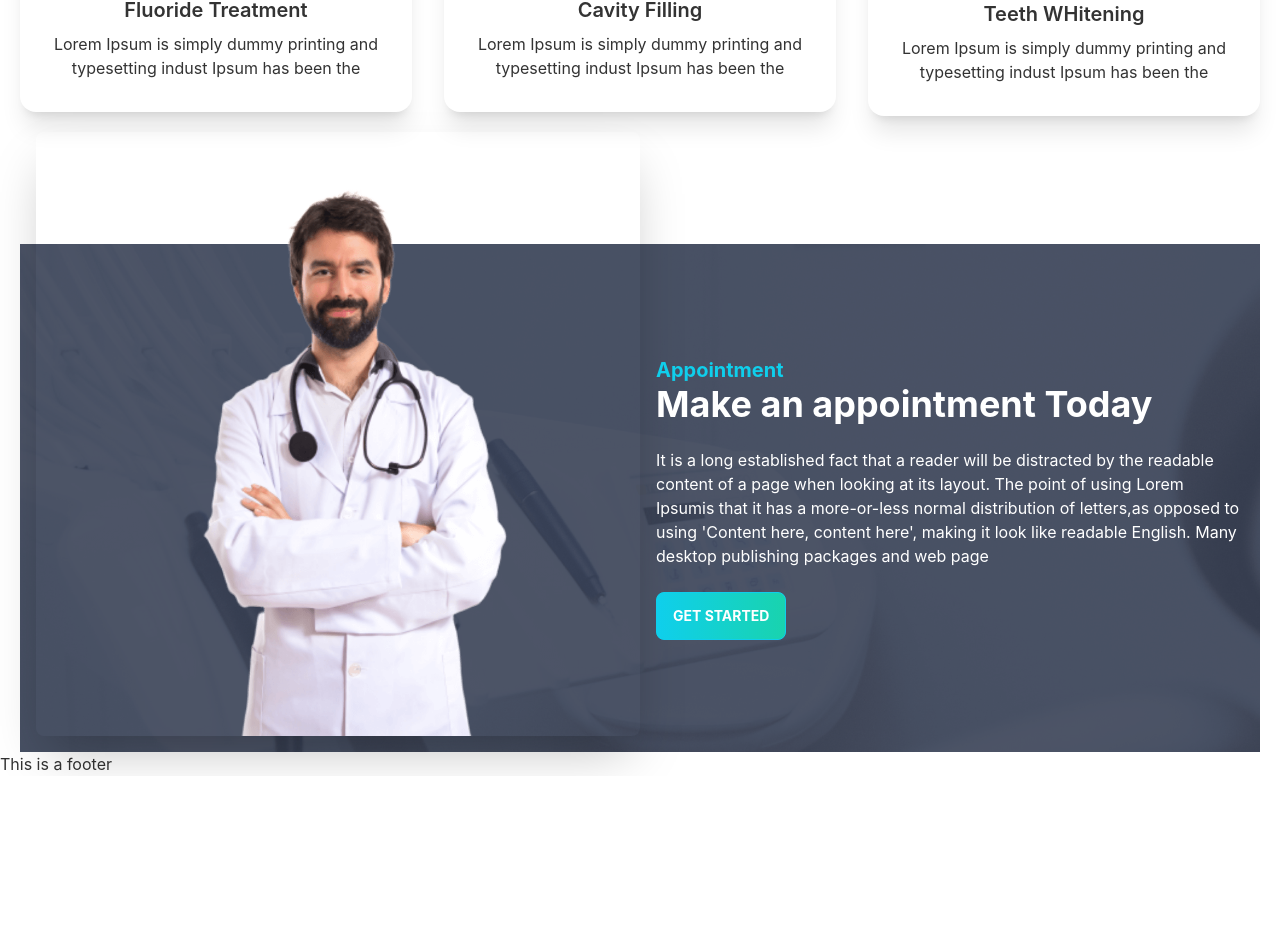
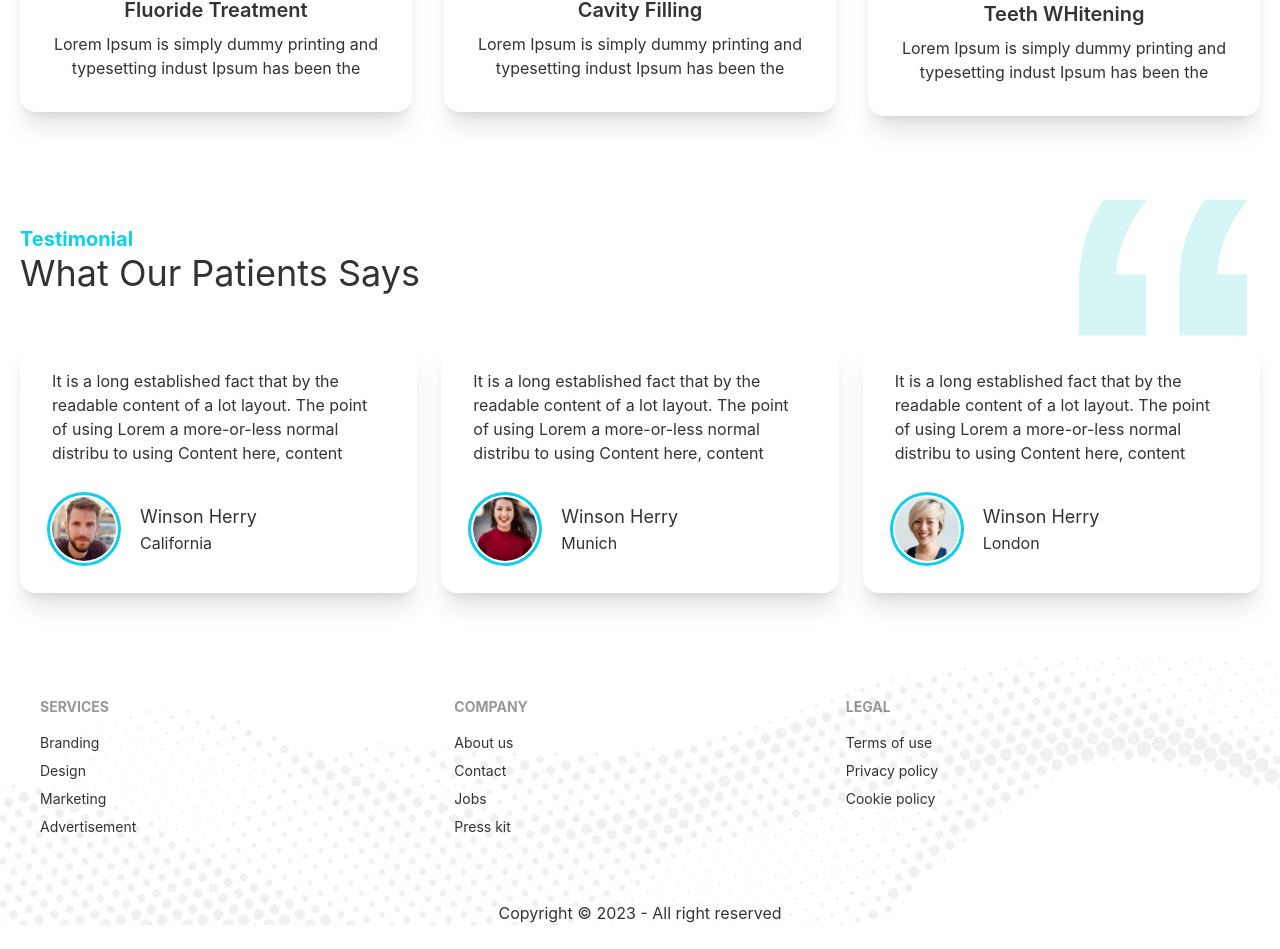
Before and after one commit to Sayeednayeem1/doctors-portal-client-side, a React (Create React App) app: page / in a window 1280 px wide. Shown: the part 1040-1989 px from the top of the page. Before the commit the page ends 1816 px from the top, so only its background shows below. Built offline with nearby package versions, Linux system fonts and the light colour scheme.

Commit message:
updated the footer and added Testimonial component to the home route

```diff
--- a/src/pages/Home/Home/Home.js
+++ b/src/pages/Home/Home/Home.js
@@ -3,6 +3,7 @@ import Banner from '../Banner/Banner';
 import InfoCards from '../InfoCards/InfoCards';
 import MakeAppointment from '../MakeAppointment/MakeAppointment';
 import Services from '../Services/Services';
+import Testimonial from '../Testimonial/Testimonial';
 
 const Home = () => {
     return (
@@ -10,7 +11,8 @@ const Home = () => {
             <Banner />
             <InfoCards />
             <Services />
-            <MakeAppointment />
+            {/* <MakeAppointment /> */}
+            <Testimonial />
         </div>
     );
 };
--- /dev/null
+++ b/src/pages/Home/Testimonial/Review.js
@@ -0,0 +1,29 @@
+import React from 'react';
+
+const Review = ({ review }) => {
+
+    const { name, city, description, image } = review;
+
+    return (
+        <div>
+            <div className="card shadow-xl">
+                <div className="card-body">
+                    <p>{description}</p>
+                    <div className="flex items-center mt-6">
+                        <div className="avatar mr-6">
+                            <div className="w-16 rounded-full ring ring-primary ring-offset-base-100 ring-offset-2">
+                                <img src={image} alt='' />
+                            </div>
+                        </div>
+                        <div>
+                            <h5 className="text-lg">{name}</h5>
+                            <h4 className="">{city}</h4>
+                        </div>
+                    </div>
+                </div>
+            </div>
+        </div>
+    );
+};
+
+export default Review;
--- /dev/null
+++ b/src/pages/Home/Testimonial/Testimonial.js
@@ -0,0 +1,58 @@
+import React from 'react';
+import quote from "../../../assets/icons/quote.svg";
+import people1 from '../../../assets/images/people1.png'
+import people2 from '../../../assets/images/people2.png'
+import people3 from '../../../assets/images/people3.png'
+import Review from './Review';
+
+const Testimonial = () => {
+
+    const reviews = [
+        {
+            id: 1,
+            name: "Winson Herry",
+            description: "It is a long established fact that by the readable content of a lot layout. The point of using Lorem a more-or-less normal distribu to using Content here, content",
+            city: "California",
+            image: people1
+        },
+        {
+            id: 2,
+            name: "Winson Herry",
+            description: "It is a long established fact that by the readable content of a lot layout. The point of using Lorem a more-or-less normal distribu to using Content here, content",
+            city: "Munich",
+            image: people2
+        },
+        {
+            id: 3,
+            name: "Winson Herry",
+            description: "It is a long established fact that by the readable content of a lot layout. The point of using Lorem a more-or-less normal distribu to using Content here, content",
+            city: "London",
+            image: people3
+        }
+
+    ];
+
+    return (
+        <section className='mt-16'>
+            <div className='flex justify-between items-center'>
+                <div>
+                    <h4 className='text-xl text-primary font-bold'>Testimonial</h4>
+                    <h2 className='text-4xl'>What Our Patients Says</h2>
+                </div>
+                <figure>
+                    <img src={quote} className="w-24 lg:w-48" alt="" />
+                </figure>
+            </div>
+            <div className='grid grid-cols-1 md:grid-cols-2 lg:grid-cols-3 gap-6'>
+                {
+                    reviews.map(review => <Review
+                        key={review.id}
+                        review={review}
+                    ></Review>)
+                }
+            </div>
+        </section>
+    );
+};
+
+export default Testimonial;
--- a/src/pages/Shared/Footer/Footer.js
+++ b/src/pages/Shared/Footer/Footer.js
@@ -1,9 +1,43 @@
 import React from 'react';
+import footer from '../../../assets/images/footer.png';
 
 const Footer = () => {
     return (
-        <div>
-            <h5>This is a footer</h5>
+        <div className='mt-16'
+
+            style={{
+                background: `url(${footer})`,
+                backgroundSize: 'cover',
+                backgroundRepeat: 'no-repeat',
+                backgroundPosition: 'center',
+            }}
+
+        >
+            <footer className="footer p-10">
+                <div>
+                    <span className="footer-title">Services</span>
+                    <p className="link link-hover">Branding</p>
+                    <p className="link link-hover">Design</p>
+                    <p className="link link-hover">Marketing</p>
+                    <p className="link link-hover">Advertisement</p>
+                </div>
+                <div>
+                    <span className="footer-title">Company</span>
+                    <p className="link link-hover">About us</p>
+                    <p className="link link-hover">Contact</p>
+                    <p className="link link-hover">Jobs</p>
+                    <p className="link link-hover">Press kit</p>
+                </div>
+                <div>
+                    <span className="footer-title">Legal</span>
+                    <p className="link link-hover">Terms of use</p>
+                    <p className="link link-hover">Privacy policy</p>
+                    <p className="link link-hover">Cookie policy</p>
+                </div>
+            </footer>
+            <div className='my-6 text-center'>
+                <p>Copyright © 2023 - All right reserved</p>
+            </div>
         </div>
     );
 };
```
